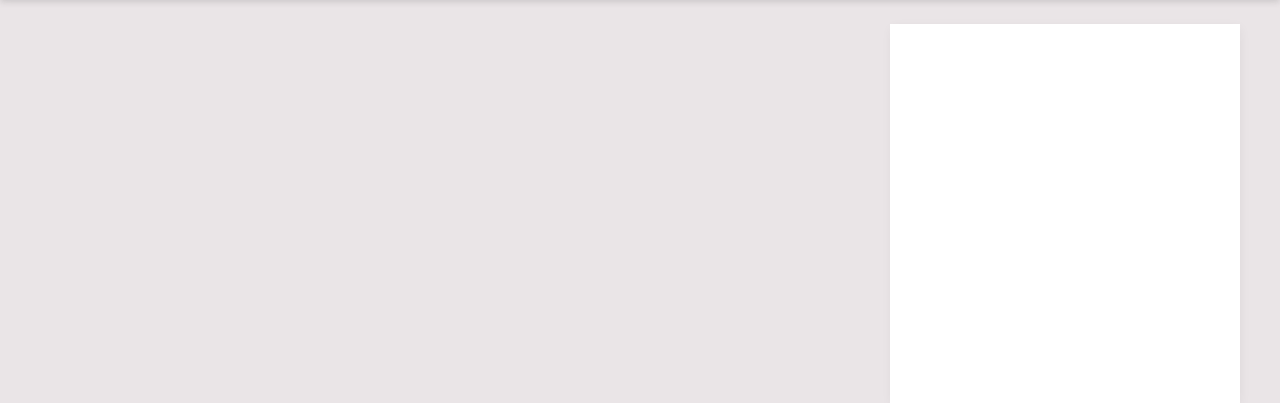
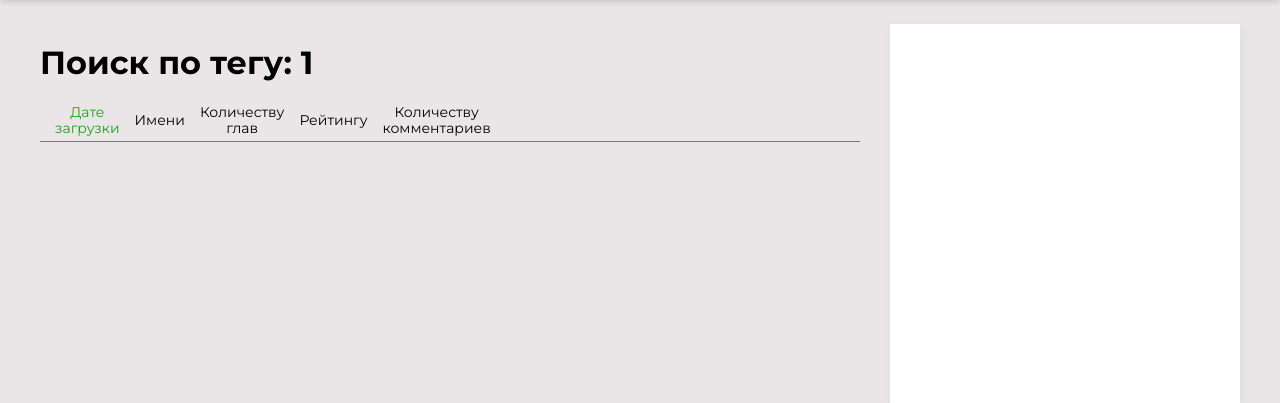
Before and after one commit to AlexKutz/web_novels_site, a Django app: page /tags/1 in a window 1280 px wide. Shown: the part 55-458 px from the top of the page. Run offline with Django 4.2, Linux system fonts and the light colour scheme; data that the repository does not hold is empty; style sheets or scripts are compiled from the project's sources; some libraries are stand-ins or nearby versions.

Commit message:
Reformat renderPage and getFilteredBooksFromSever functions. Make sorting on tag search page. Make loading cover on catalog and tag search pages.

```diff
--- a/novel/static/css/main.scss
+++ b/novel/static/css/main.scss
@@ -120,9 +120,11 @@
 ::-webkit-scrollbar {
   width: 12px;
 }
+
 ::-webkit-scrollbar-track {
   background: #d2cbcb;
 }
+
 ::-webkit-scrollbar-thumb {
   background: #84c472;
   border-radius: 3px;
@@ -1218,6 +1220,33 @@ body {
   //background-color: var(--second-bg-color);
 }
 
+.tag-sort {
+  display: flex;
+  align-items: center;
+  border-bottom: 1px solid #77777a;
+  padding-bottom: 5px;
+  margin-bottom: 15px;
+  text-align: center;
+}
+
+.tag-sort__option {
+  text-align: center;
+  margin-left: 15px;
+  -webkit-appearance: none;
+  -moz-appearance: none;
+  -ms-appearance: none;
+  -o-appearance: none;
+  appearance: none;
+}
+
+.tag-sort__option + label {
+  font-size: 14px;
+}
+
+.tag-sort__option:checked + label {
+  color: #16a816;
+}
+
 .authenticated {
   display: inline-block;
   position: relative;
@@ -1284,7 +1313,7 @@ body {
 
 .dropdown ul li {
   padding: 4px 4px 4px 7px;
-  border-top: 1px solid rgba(0,0,0, 0.1);
+  border-top: 1px solid rgba(0, 0, 0, 0.1);
 }
 
 .dropdown__icon {
@@ -1310,6 +1339,7 @@ body {
   color: #1aa414;
 }
 
+// Catalog styles
 .catalog-flex {
   display: flex;
 }
@@ -1318,6 +1348,10 @@ body {
   font-size: 18px;
   font-weight: 400;
   margin: 0 0 8px 0;
+}
+
+.searchByFiltersPage {
+  position: relative;
 }
 
 .filters > div {
@@ -1334,13 +1368,13 @@ body {
 
 input::-webkit-outer-spin-button,
 input::-webkit-inner-spin-button {
-    /* display: none; <- Crashes Chrome on hover */
-    -webkit-appearance: none;
-    margin: 0; /* <-- Apparently some margin are still there even though it's hidden */
+  /* display: none; <- Crashes Chrome on hover */
+  -webkit-appearance: none;
+  margin: 0; /* <-- Apparently some margin are still there even though it's hidden */
 }
 
 input[type=number] {
-    -moz-appearance:textfield; /* Firefox */
+  -moz-appearance: textfield; /* Firefox */
 }
 
 .catalog-submit {
@@ -1752,6 +1786,69 @@ input[type=number] {
   margin-top: 50px;
 }
 
+//Search by tag page
+
+.searchByTagPage {
+  position: relative;
+}
+
+// Loading
+.loading-cover {
+  position: absolute;
+  left: 0;
+  right: 0;
+  top: 0;
+  bottom: 0;
+  background-color: #2f2f2f;
+  opacity: 0.2;
+  z-index: 9999;
+  display: none;
+}
+
+.lds-ring {
+  display: inline-block;
+  position: relative;
+  width: 80px;
+  height: 80px;
+  top: 50%;
+  left: 50%;
+  transform: translate(-50%, -50%);
+}
+
+.lds-ring div {
+  box-sizing: border-box;
+  display: block;
+  position: absolute;
+  width: 64px;
+  height: 64px;
+  margin: 8px;
+  border: 8px solid #fff;
+  border-radius: 50%;
+  animation: lds-ring 1.2s cubic-bezier(0.5, 0, 0.5, 1) infinite;
+  border-color: #fff transparent transparent transparent;
+}
+
+.lds-ring div:nth-child(1) {
+  animation-delay: -0.45s;
+}
+
+.lds-ring div:nth-child(2) {
+  animation-delay: -0.3s;
+}
+
+.lds-ring div:nth-child(3) {
+  animation-delay: -0.15s;
+}
+
+@keyframes lds-ring {
+  0% {
+    transform: rotate(0deg);
+  }
+  100% {
+    transform: rotate(360deg);
+  }
+}
+
 
 /* ==========================================================================
 Helper classes
@@ -1816,7 +1913,7 @@ Helper classes
   white-space: nowrap;
   height: 390px;
   width: 100%;
-  border:1px solid #9b9696;
+  border: 1px solid #9b9696;
 }
 
 .chapter {
--- a/novel/templates/novel/tag.html
+++ b/novel/templates/novel/tag.html
@@ -1,6 +1,23 @@
 {% extends 'novel/base.html' %}
 {% block title %}{{ tag.name }}{% endblock %}
 {% block content %}
-    <h1>{{ tag.name }}</h1>
-    {% include 'novel/novel_card.html' %}
+    <h1>Поиск по тегу: {{ tag }}</h1>
+    <div class="searchByTagPage">
+        <form class="tag-sort" id="tagSort">
+            <input type="radio" name="sort" value="-created_at" class="tag-sort__option" id="sort-1" checked><label
+                for="sort-1">Дате<br>загрузки</label>
+            <input type="radio" name="sort" value="title" class="tag-sort__option" id="sort-2"><label
+                for="sort-2">Имени</label>
+            <input type="radio" name="sort" value="-chapters" class="tag-sort__option" id="sort-3"><label for="sort-3">Количеству<br>глав</label>
+            <input type="radio" name="sort" value="-rate" class="tag-sort__option" id="sort-4"><label for="sort-4">Рейтингу</label>
+            <input type="radio" name="sort" value="-comments" class="tag-sort__option" id="sort-5"><label for="sort-5">Количеству<br>комментариев</label>
+        </form>
+        <div class="tag-cards" id="tagCards">
+            {% include 'novel/novel_card.html' %}
+        </div>
+    <div class="loading-cover" id="loading">
+        <div class="lds-ring"><div></div><div></div><div></div><div></div></div>
+    </div>
+    </div>
+
 {% endblock %}
--- a/novel/views.py
+++ b/novel/views.py
@@ -64,6 +64,7 @@ def tags(request):
 
 def tag(request, tag):
     ctx = {
+        'tag':tag,
         'novel': Novel.objects.filter(tags__name=tag)
     }
     return render(request, 'novel/tag.html', ctx)
@@ -73,14 +74,14 @@ def get_filtered_books_JSON(request):
     if request.method == "POST":
         params = json.loads(request.body)
         books = Novel.objects.all().annotate(chapters=Count('chapter')).order_by(params['sort_by'])
-        if params['include_tags']:
+        if params.get('include_tags'):
             for tag in params['include_tags']:
                 books = books.filter(tags__name=tag)
-        if params['exclude_tags']:
+        if params.get('exclude_tags'):
             for tag in params['exclude_tags']:
                 books = books.exclude(tags__name=tag)
-        if params['chaptersNumber']:
-            if params['chapters_more_less_select'] == 'more':
+        if params.get('chaptersNumber'):
+            if params.get('chapters_more_less_select') == 'more':
                 books = books.filter(chapters__gte=params['chaptersNumber'])
             else:
                 books = books.filter(chapters__lte=params['chaptersNumber'])
```
Also changed, not shown: front-end/index.js (+53 -29 lines), novel/templates/novel/catalog.html (+11 -0 lines).
